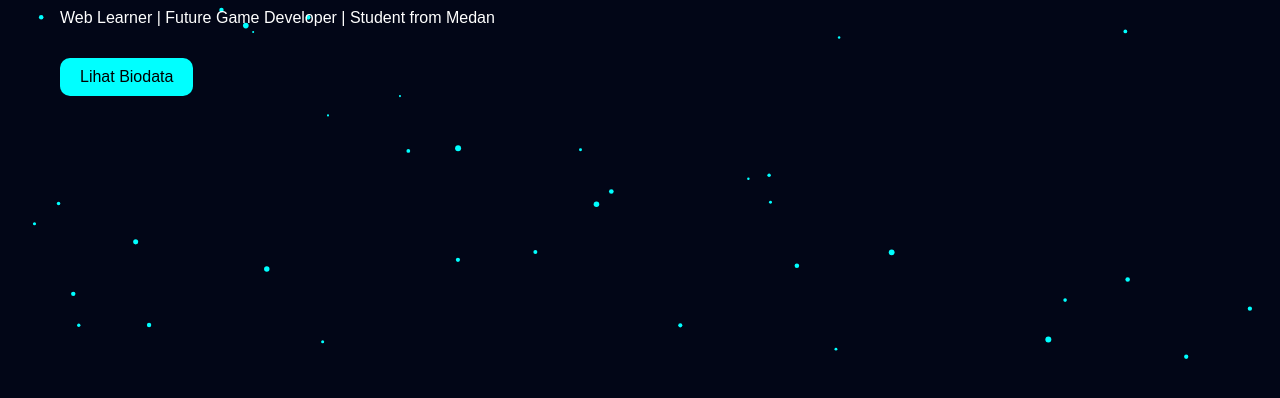
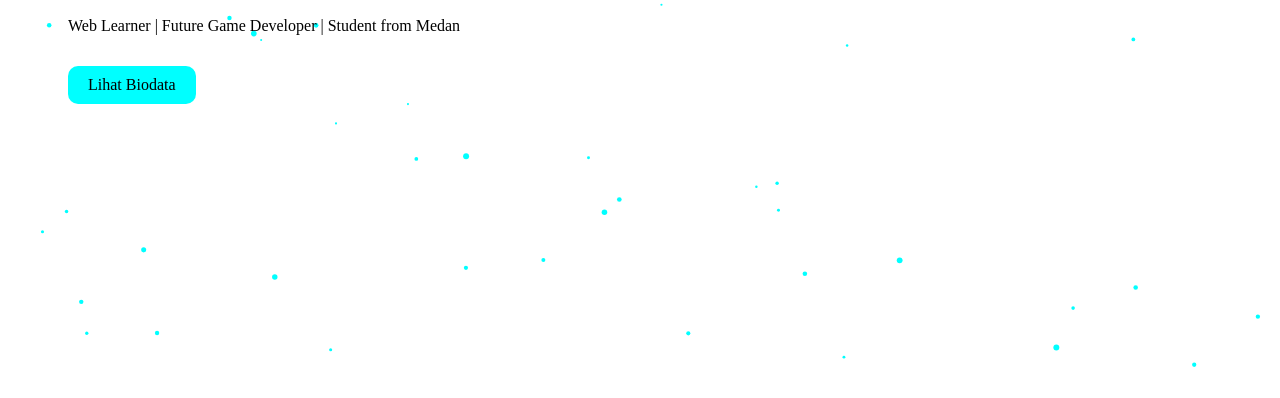
Before and after one commit to tytialo091-crypto/my-biodate, a plain HTML site: page index.html in a window 1280 px wide. Shown: the part 418-816 px from the top of the page. Drawn offline with Linux system fonts and the light colour scheme.

Commit message:
Update style.css

```diff
--- a/style.css
+++ b/style.css
@@ -1,4 +1,4 @@
-body {
+lbody {
   margin: 0;
   background: #020617;
   color: white;
```
